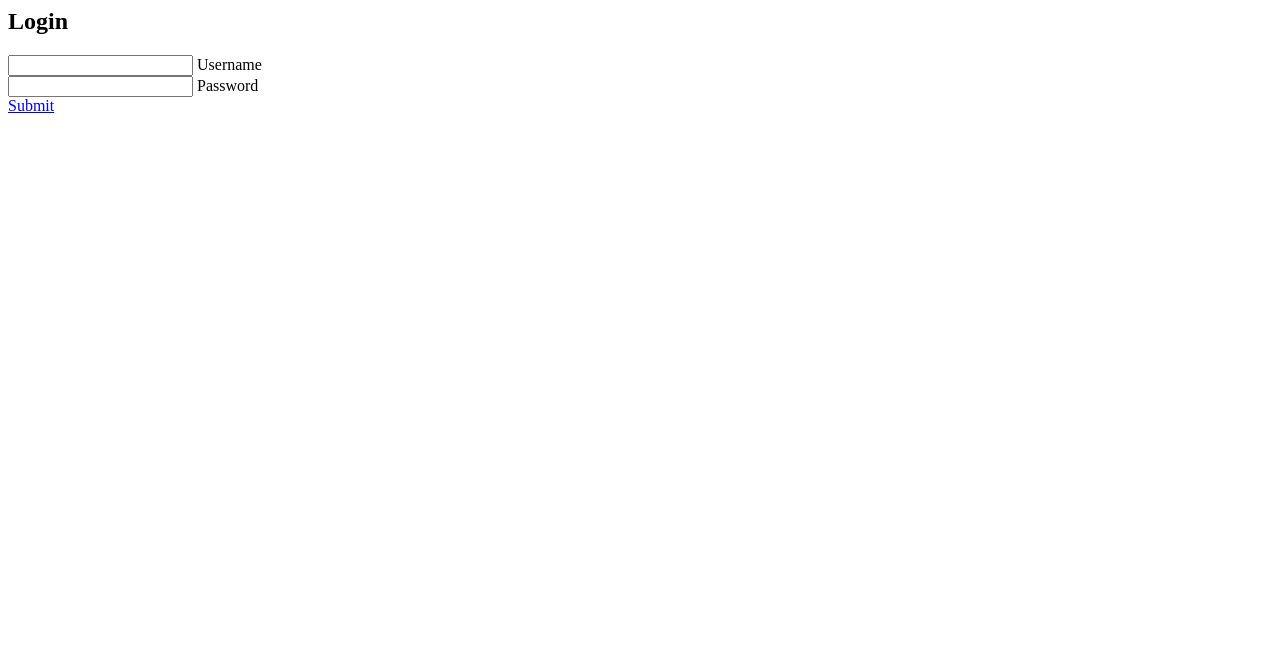
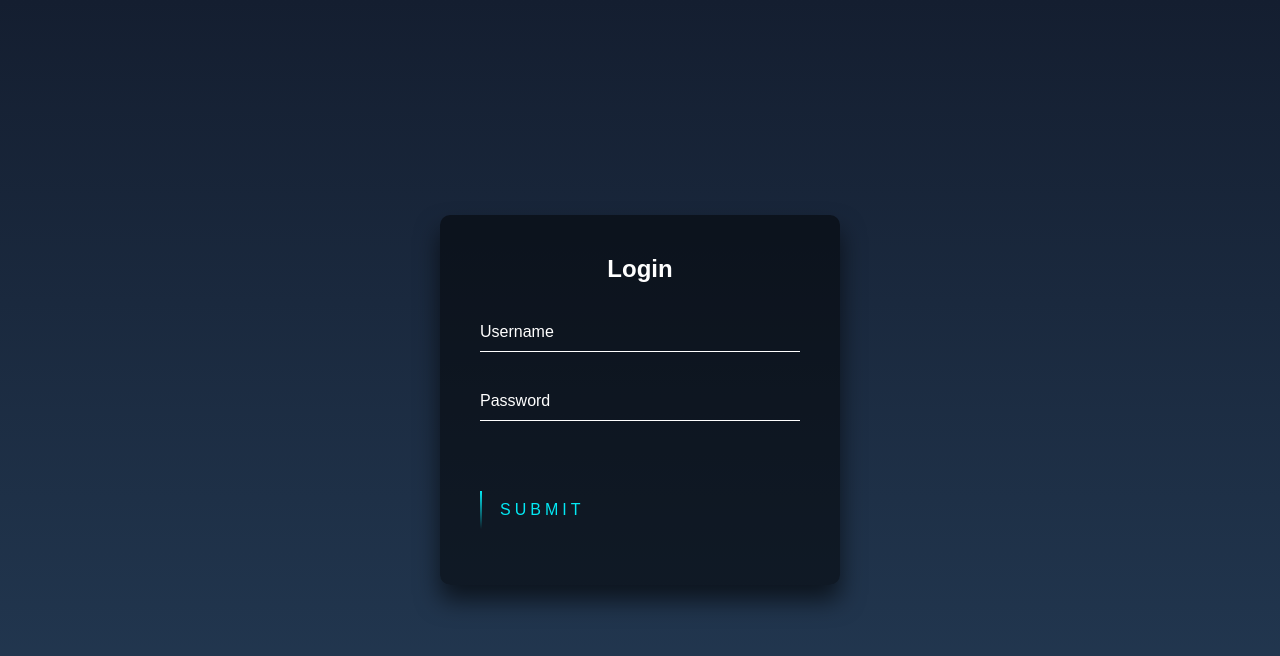
Before and after one commit to snehanshup/demo1, a plain HTML site: page index.html in a window 1280 px wide. Drawn offline with Linux system fonts and the light colour scheme.

Commit message:
updated frontend work

```diff
--- a/index.html
+++ b/index.html
@@ -1,3 +1,6 @@
+<html>
+ <link rel="stylesheet" href="style.css">
+<body>
 <div class="login-box">
     <h2>Login</h2>
     <form>
@@ -18,3 +21,5 @@
       </a>
     </form>
   </div>
+</body>
+</html>
```
